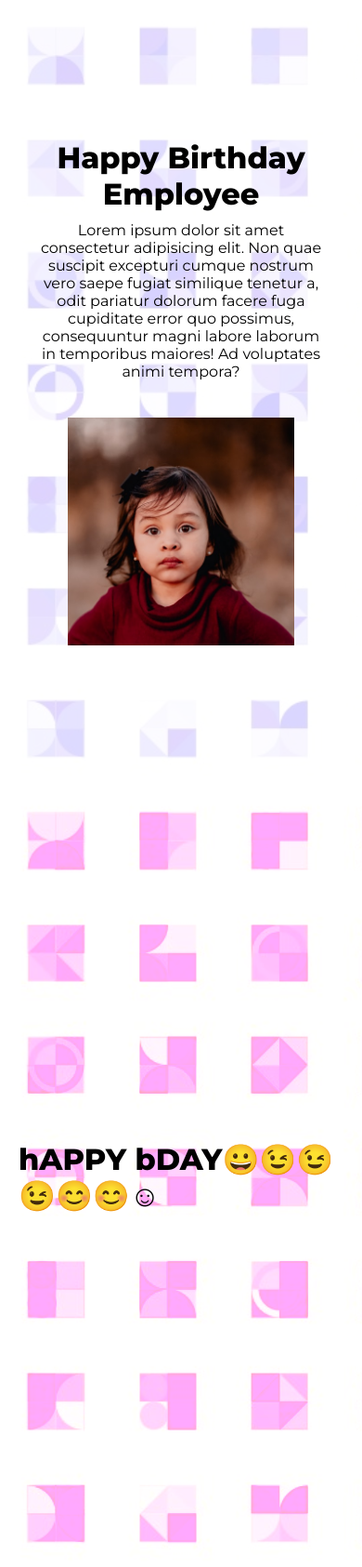
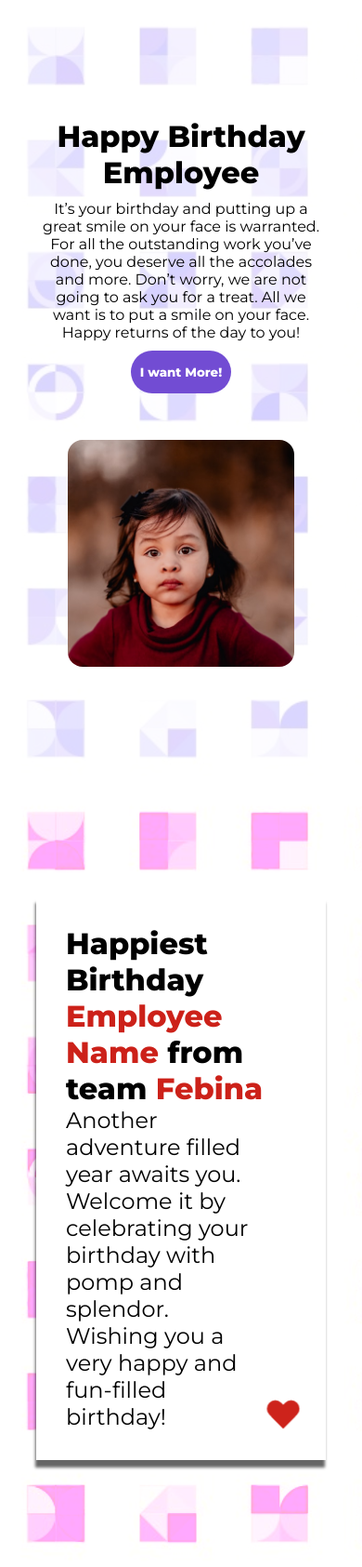
Before and after one commit to singhkunal2050/Emp-Bday, a plain HTML site: page index.html in a window 390 px wide. Shown: the whole page at 93% size. Drawn offline with nearby package versions, Linux system fonts and the light colour scheme; a script that the page names is missing.

Commit message:
added card

```diff
--- a/index.html
+++ b/index.html
@@ -7,8 +7,7 @@
     <link rel="stylesheet" href="style.css" />
 
     <!-- AOS  -->
-    <link href="https://unpkg.com/aos@2.3.1/dist/aos.css" rel="stylesheet">
-
+    <link href="https://unpkg.com/aos@2.3.1/dist/aos.css" rel="stylesheet" />
 
     <title>Happy Birthday</title>
   </head>
@@ -19,33 +18,38 @@
         <div class="hero-content">
           <h1>Happy Birthday Employee</h1>
           <p>
-            Lorem ipsum dolor sit amet consectetur adipisicing elit. Non quae
-            suscipit excepturi cumque nostrum vero saepe fugiat similique
-            tenetur a, odit pariatur dolorum facere fuga cupiditate error quo
-            possimus, consequuntur magni labore laborum in temporibus maiores!
-            Ad voluptates animi tempora?
+            It’s your birthday and putting up a great smile on your face is
+            warranted. For all the outstanding work you’ve done, you deserve all
+            the accolades and more. Don’t worry, we are not going to ask you for
+            a treat. All we want is to put a smile on your face. Happy returns
+            of the day to you!
           </p>
+          <button><a href="#greeting">I want More!</a></button>
         </div>
         <div class="hero-image">
-            <img src="./pic.jfif" alt="">
-            <!-- <img src="//source.unsplash.com/500x500" alt="">         -->
+          <img src="./pic.jfif" alt="" />
+          <!-- <img src="//source.unsplash.com/500x500" alt="">         -->
         </div>
-
       </section>
 
-      <section class="greeting-section">
+      <section class="greeting-section" id="greeting">
+        <!-- <div class="card"  data-aos="zoom-in-up">
+          <h1>hAPPY bDAY😀😉😉😉😊😊☺</h1>
+        </div> -->
 
-        <div class="card"  data-aos="zoom-in-up">
-
-          <h1>hAPPY bDAY😀😉😉😉😊😊☺</h1>
-
+        <div class="card">
+          <h1>
+            Happiest Birthday <em>Employee Name</em> from team <em>Febina</em>
+          </h1>
+          <p style="margin-right: 40px; font-size: 1.5em">
+            Another adventure filled year awaits you. Welcome it by celebrating
+            your birthday with pomp and splendor. Wishing you a very happy and
+            fun-filled birthday!
+          </p>
+          <div class="heart"></div>
         </div>
-
       </section>
-      <canvas id="cnv">
-
-
-      </canvas>
+      <canvas id="cnv"> </canvas>
     </main>
 
     <!-- AOS -->
@@ -57,6 +61,5 @@
     <script src="https://unpkg.com/tiny-random@1.5.1/build/random.min.js"></script>
     <script src="https://unpkg.com/tiny-vector@0.1.3/dist/tinyvector.min.js"></script>
     <script src="script.js"></script>
-
   </body>
 </html>
--- a/script.js
+++ b/script.js
@@ -39,6 +39,7 @@ class Firework {
             ctx.save();
             ctx.font = "2em Arial red";
             ctx.fillStyle = 'white';
+            ctx.textAlign = "start";
             ctx.fillText("Hello World", 100, 210);
             ctx.fillStyle = this.color;
             ctx.font = `${this.size}em sans-serif`;
@@ -110,7 +111,7 @@ class App {
         this.forces = {
             gravity: new Vec(0, 0.25)
         };
-        this.emojis = ['😊', '🍕', '👻', '😍', '👀', '🐟', '💥', '⚡️', '🎉', '🎈', '🥳'];
+        this.emojis = ['🎺', '🎁', '👻', '😍', '👀', '🤪', '💥', '⚡️', '🎉', '🎈', '🥳'];
         window.requestAnimationFrame((t) => { this.draw(t); });
         log(this);
     }
--- a/style.css
+++ b/style.css
@@ -10,13 +10,30 @@
     transition: 350ms ease-in-out;
 }
 
+html{
+    scroll-behavior: smooth;
+}
+
+
+a{
+    text-decoration: none;
+    color: white;
+}
 
 section{
     min-height: 100vh;
     padding: 0 60px;
 }
 
-
+button{
+    margin: 10px 0;
+    padding: 15px 10px;
+    border-radius: 24px;
+    border: none;
+    background: #724cd3 ;
+    color: white;
+    font-weight: bold;
+}
 
 .hero-section{
     background-image: url(./img/patternpad.jpeg);
@@ -42,6 +59,7 @@ section{
 
 .hero-image img{
     width: 90%;
+    border-radius: 16px;
 }
 
 /* .hero-section */
@@ -70,6 +88,82 @@ section{
 }
 
 
+.card,
+.envelope {
+  background: #fff;
+  box-shadow: -1px 8px 3px 0 rgba(0, 0, 0, 0.6);
+  max-width: 50vw;
+  padding: 2em;
+  position: relative;
+}
+
+.card h1{
+    font-size: clamp(2em , 4vw , 5em);
+}
+
+@media(max-width:768px){
+    .card,
+    .envelope {
+      max-width: 80vw;
+    }
+}
+
+@keyframes heart-beat{
+    0%{
+        transform: scale(1.1);
+    }
+    20%{
+        transform: scale(1.2);
+    }
+    40%{
+        transform: scale(1.4);
+    }
+    80%{
+        transform: scale(1.2);
+    }
+    100%{
+        transform: scale(1);
+    }
+}
+
+
+em {
+  color: #cc2119;
+  font-style: normal;
+
+}
+
+.heart {
+  bottom: 4em;
+  position: absolute;
+  right: 4em;
+  transition: cubic-bezier(0.39, 0.575, 0.565, 1);
+  animation: heart-beat;
+  animation-iteration-count: infinite;
+  animation-duration: 1000ms;
+}
+
+.heart::before,
+.heart::after {
+  background-color: #cd231b;
+  border-radius: 50px 50px 0 0;
+  content: "";
+  height: 25px;
+  left: 15px;
+  position: absolute;
+  transform: rotate(-45deg);
+  transform-origin: 0 100%;
+  width: 15px;
+}
+
+.heart::after {
+  left: 0;
+  transform: rotate(45deg);
+  transform-origin: 100% 100%;
+}
+
+
+
 
 
 @media(max-width:768px){
```
